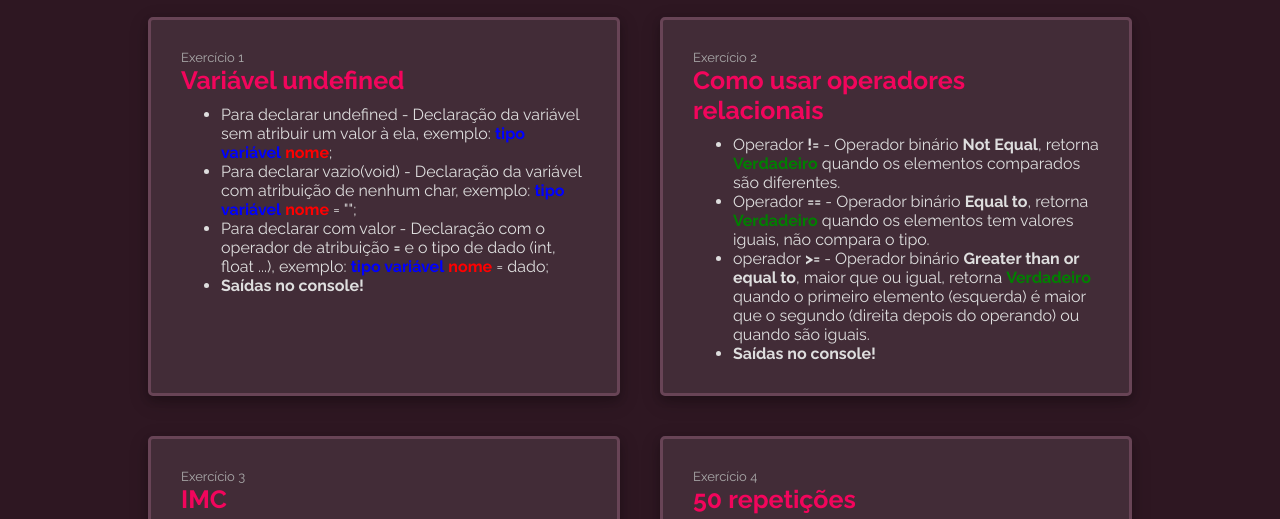
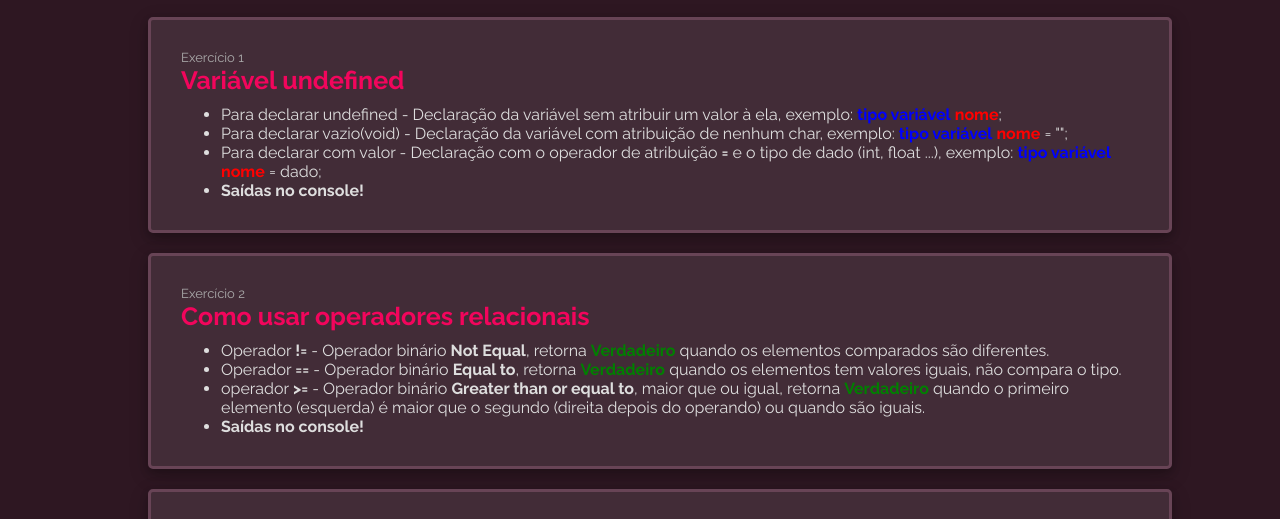
Before and after one commit to Stratfy/vinheria-agnello-web-dev, a plain HTML site: page index.html in a window 1280 px wide. Shown: the part 203-722 px from the top of the page. Drawn offline with Linux system fonts and the light colour scheme.

Commit message:
feat(ui): Tamanho das sections

```diff
--- a/src/css/estilo.css
+++ b/src/css/estilo.css
@@ -19,12 +19,12 @@ main {
   margin: 0 10%;
 }
 
-section {
+/* section {
   display: flex;
   justify-content: center;
-}
+} */
 article {
-  width: 50%;
+  width: 100%;
 }
 
 header img {
```
